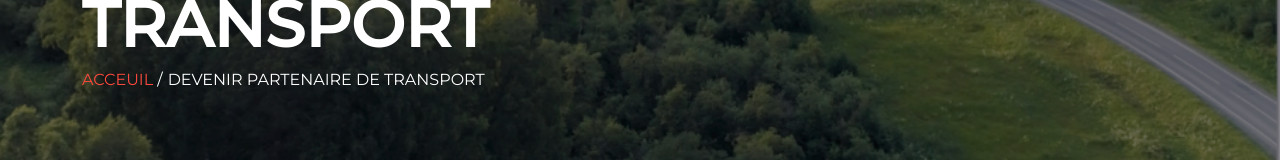
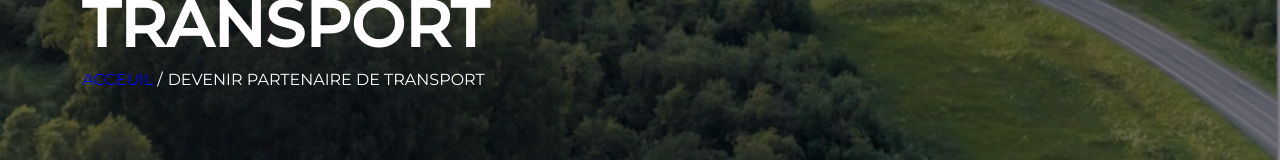
Before and after one commit to AliOuaibi/app-gaf, a React (Create React App) app: page /devenir-sous-traitant in a window 1280 px wide. Shown: the part 396-556 px from the top of the page. Built offline with nearby package versions, Linux system fonts and the light colour scheme; no server answers.

Commit message:
update color back menu

```diff
--- a/src/components/Breadcrumb.js
+++ b/src/components/Breadcrumb.js
@@ -16,7 +16,7 @@ const Breadcrumb = ({ title, banner }) => {
                   <h2 className='page-title'>{title}</h2>
                   <ul className='page-list'>
                     <li>
-                      <Link to='/'>ACCEUIL</Link>
+                      <Link to='/' style={{color: "blue"}}>ACCEUIL</Link>
                     </li>{" "}
                     /<li className='ps-0'>{title}</li>
                   </ul>
```
